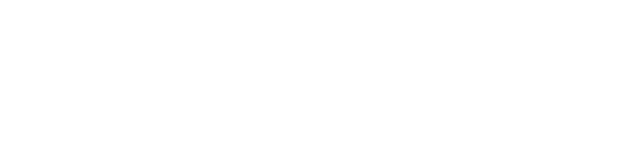
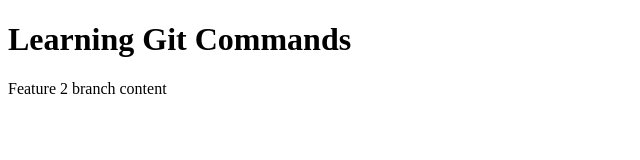
Before and after one commit to oviya-subbu/another-repository, a plain HTML site: page index.html in a window 1280 px wide. Shown: the whole page, without its empty margins (0-640 px from the left). Drawn offline with Linux system fonts and the light colour scheme.

Commit message:
Added heading and paragraph

```diff
--- a/index.html
+++ b/index.html
@@ -6,6 +6,7 @@
     <title>Document</title>
 </head>
 <body>
-
+    <h1>Learning Git Commands</h1>
+    <p>Feature 2 branch content</p>
 </body>
 </html>
```
